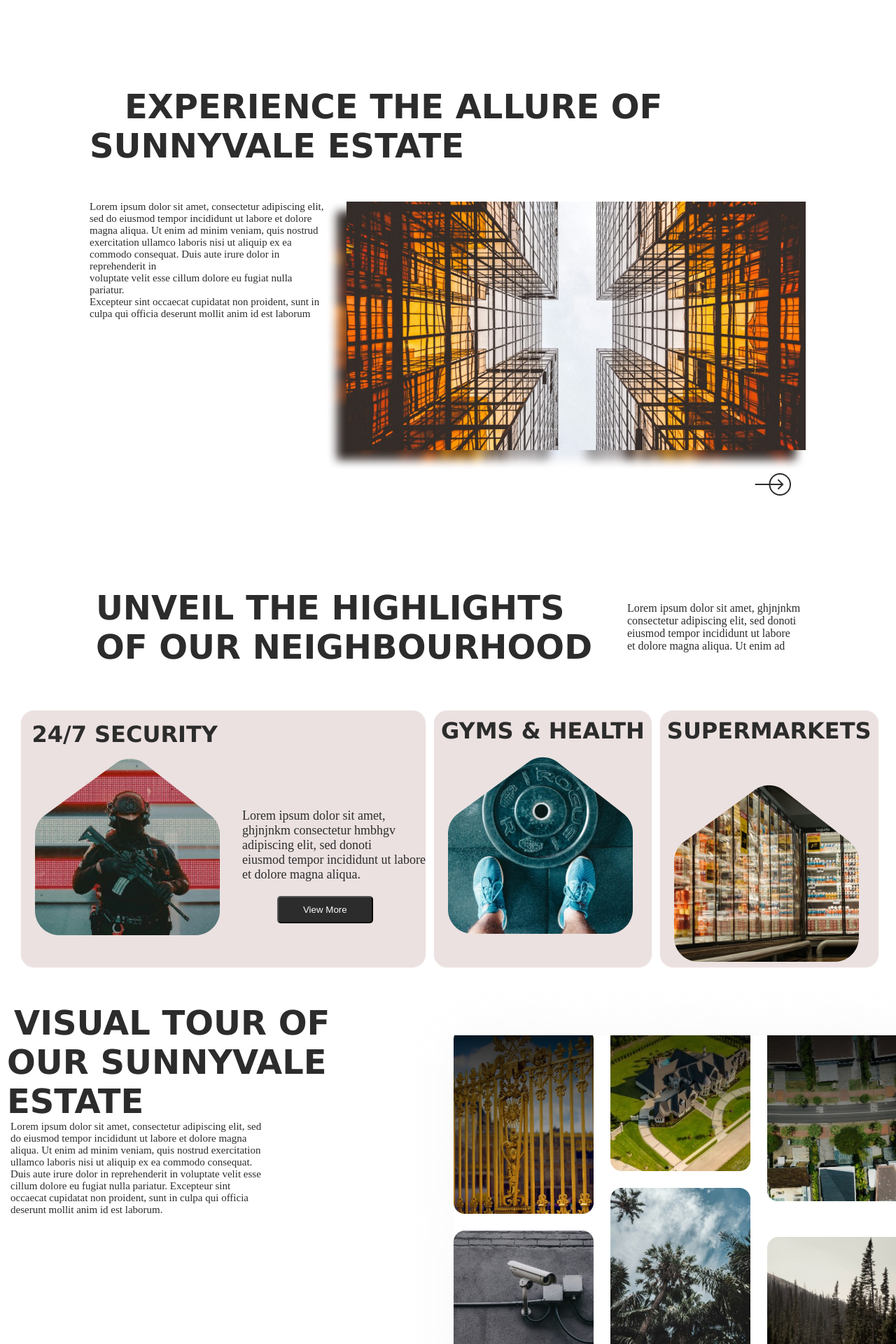
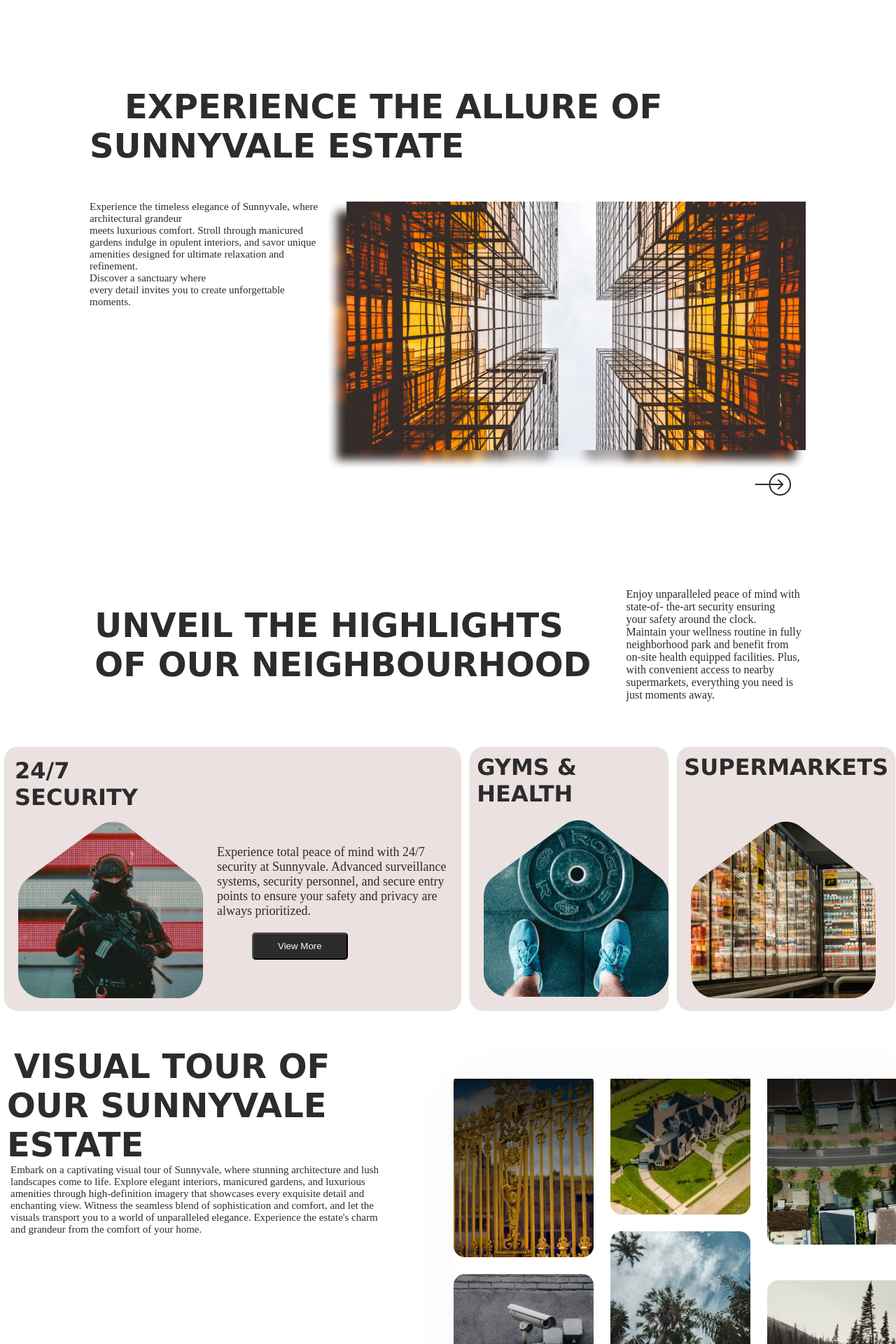
Before and after one commit to teslyym/SunnyVAle-Attendance, a React (Vite) app: page / in a window 1280 px wide. Shown: the part 880-2800 px from the top of the page at 70% size. Built offline with nearby package versions, Linux system fonts and the light colour scheme.

Commit message:
addition of contents

```diff
--- a/src/App.jsx
+++ b/src/App.jsx
@@ -37,8 +37,8 @@ function App() {
           <div className="main1">
             <h1 id="main2">DELIVERING PREMIUM SERVICES</h1>
             <p id="main3">
-              Lorem ipsum dolor sit amet, consectetur adipiscing elit, sed do
-              eiusmod tempor incididunt ut labore
+              Exceeding expectations with every detail, delivering premium
+              services that define excellence.
             </p>
           </div>
           <div id="main4">
@@ -54,21 +54,16 @@ function App() {
             </h1>
             <div className="midd">
               <p id="mid3">
-                Lorem ipsum dolor sit amet, consectetur adipiscing elit,
+                Experience the timeless elegance of Sunnyvale, where
+                architectural grandeur
                 <br />
-                sed do eiusmod tempor incididunt ut labore et dolore
+                meets luxurious comfort. Stroll through manicured gardens
+                indulge in opulent interiors, and savor unique amenities
+                designed for ultimate relaxation and refinement.
                 <br />
-                magna aliqua. Ut enim ad minim veniam, quis nostrud
+                Discover a sanctuary where
                 <br />
-                exercitation ullamco laboris nisi ut aliquip ex ea
-                <br />
-                commodo consequat. Duis aute irure dolor in reprehenderit in
-                <br />
-                voluptate velit esse cillum dolore eu fugiat nulla pariatur.
-                <br />
-                Excepteur sint occaecat cupidatat non proident, sunt in
-                <br />
-                culpa qui officia deserunt mollit anim id est laborum
+                every detail invites you to create unforgettable moments.
               </p>
               <div id="mid4">
                 <img src={luxury} alt="Image" />
@@ -87,13 +82,13 @@ function App() {
               UNVEIL THE HIGHLIGHTS <br /> OF OUR NEIGHBOURHOOD
             </h1>
             <p id="nearfooter3">
-              Lorem ipsum dolor sit amet, ghjnjnkm
+              Enjoy unparalleled peace of mind with
+              <br /> state-of- the-art security ensuring <br /> your safety
+              around the clock. <br /> Maintain your wellness routine in fully
               <br />
-              consectetur adipiscing elit, sed donoti
-              <br />
-              eiusmod tempor incididunt ut labore
-              <br />
-              et dolore magna aliqua. Ut enim ad
+              neighborhood park and benefit from <br /> on-site health equipped
+              facilities. Plus, <br /> with convenient access to nearby <br />
+              supermarkets, everything you need is <br /> just moments away.
             </p>
           </div>
           <div className="nearfooter4">
@@ -109,15 +104,10 @@ function App() {
                     </div>
                     <div className="nearfoot3">
                       <p id="nearfoot3a">
-                        Lorem ipsum dolor sit amet,
-                        <br />
-                        ghjnjnkm consectetur hmbhgv
-                        <br />
-                        adipiscing elit, sed donoti
-                        <br />
-                        eiusmod tempor incididunt ut labore
-                        <br />
-                        et dolore magna aliqua.
+                        Experience total peace of mind with 24/7 security at
+                        Sunnyvale. Advanced surveillance systems, security
+                        personnel, and secure entry points to ensure your safety
+                        and privacy are always prioritized.
                       </p>
                       <div>
                         <button id="but2">View More</button>
@@ -149,21 +139,14 @@ function App() {
               VISUAL TOUR OF <br /> OUR SUNNYVALE ESTATE
             </h1>
             <p id="basfooter3">
-              Lorem ipsum dolor sit amet, consectetur adipiscing elit, sed
-              <br />
-              do eiusmod tempor incididunt ut labore et dolore magna
-              <br />
-              aliqua. Ut enim ad minim veniam, quis nostrud exercitation
-              <br />
-              ullamco laboris nisi ut aliquip ex ea commodo consequat.
-              <br />
-              Duis aute irure dolor in reprehenderit in voluptate velit esse
-              <br />
-              cillum dolore eu fugiat nulla pariatur. Excepteur sint
-              <br />
-              occaecat cupidatat non proident, sunt in culpa qui officia
-              <br />
-              deserunt mollit anim id est laborum.
+              Embark on a captivating visual tour of Sunnyvale, where stunning
+              architecture and lush landscapes come to life. Explore elegant
+              interiors, manicured gardens, and luxurious amenities through
+              high-definition imagery that showcases every exquisite detail and
+              enchanting view. Witness the seamless blend of sophistication and
+              comfort, and let the visuals transport you to a world of
+              unparalleled elegance. Experience the estate's charm and grandeur
+              from the comfort of your home.
             </p>
           </div>
           <div id="basfooter4">
@@ -179,13 +162,10 @@ function App() {
               LET'S START <br /> A CONVERSATION
             </h1>
             <p id="finfooter4">
-              Lorem ipsum dolor sit amet, ghjnjnkm
-              <br />
-              consectetur adipiscing elit, sed donoti
-              <br />
-              eiusmod tempor incididunt ut labore
-              <br />
-              et dolore magna alique.Ut enim ad
+              Invest in more than just a house; <br /> discover a place where
+              your future <br /> begins and cherished memories are <br /> made.
+              Find your perfect home and <br /> create a haven that embraces
+              your <br /> unique vision of comfort and happiness
             </p>
           </div>
           <div className="finfooter5">
```
